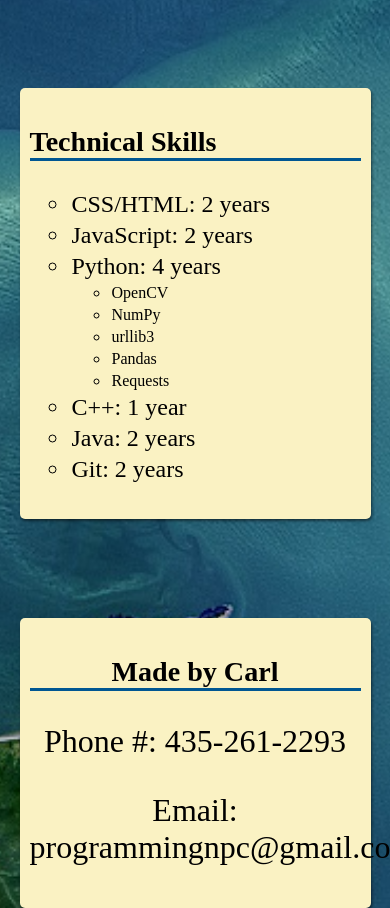
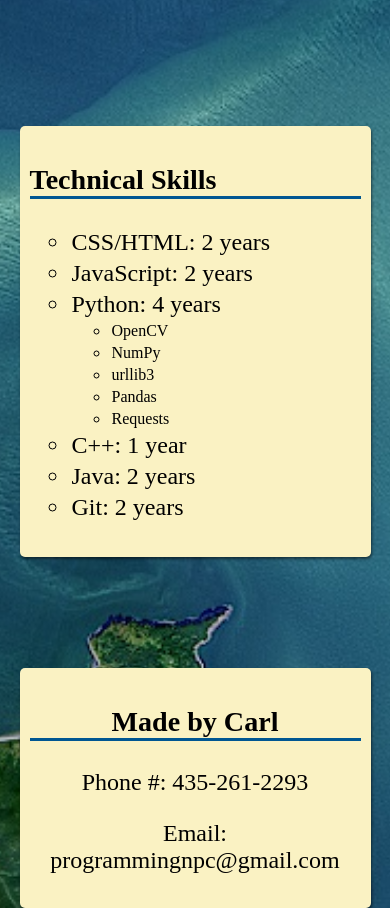
Before and after one commit to Karls-lab/Karls-lab.github.io, a plain HTML site: page index.html in a window 390 px wide. Shown: the part 2526-3434 px from the top of the page. Drawn offline with Linux system fonts and the light colour scheme.

Commit message:
Further font testing

```diff
--- a/style.css
+++ b/style.css
@@ -274,5 +274,8 @@ li {
     .sublist {
         font-size: 1rem;
     }
+    .bottomBox p {
+        font-size: 1.5rem;
+    }
 
 }
```
